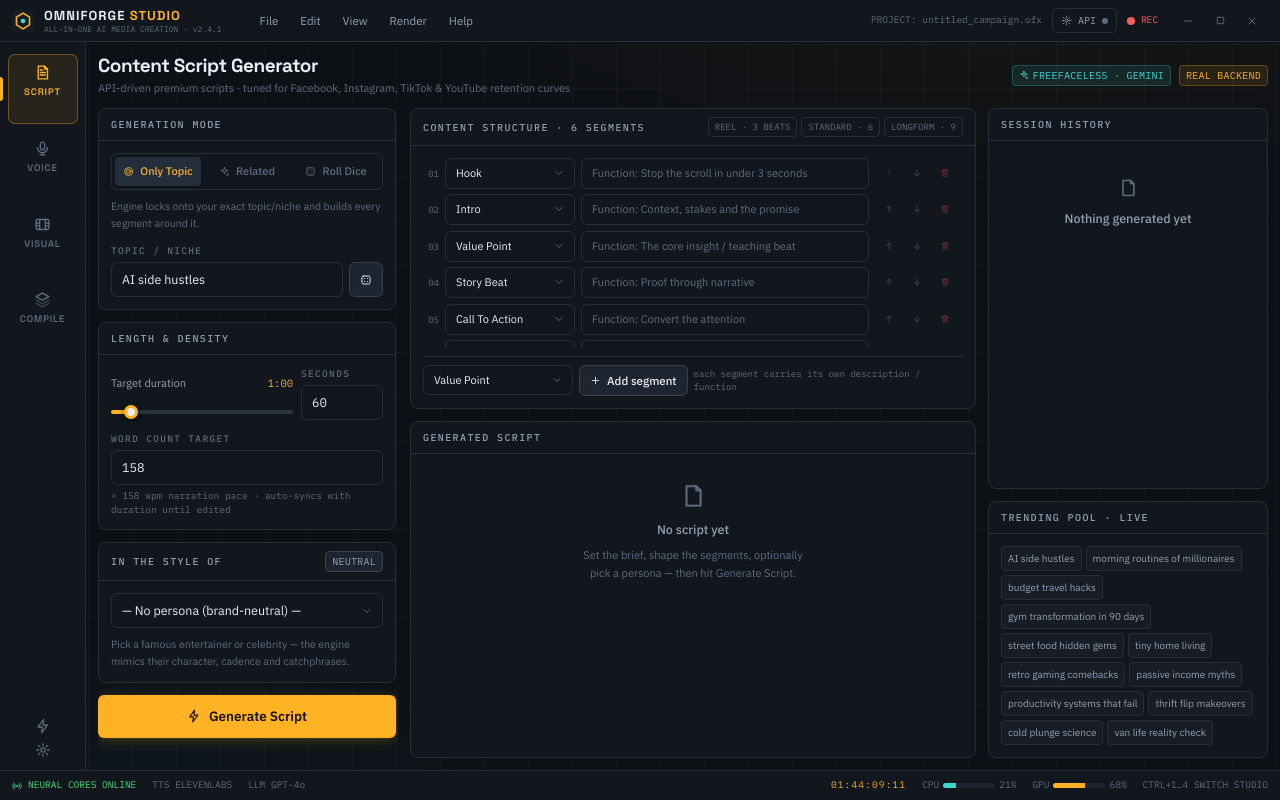
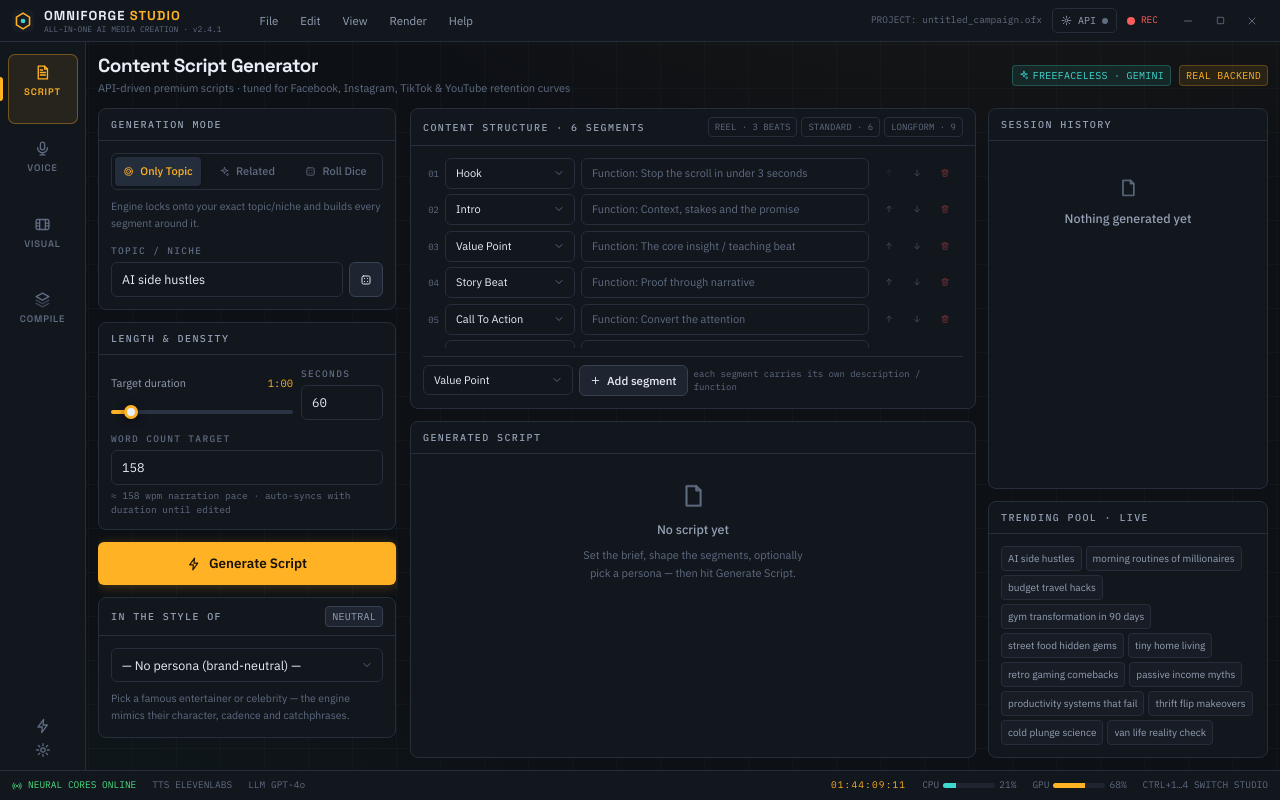
Before and after one commit to thehefusgroup-ai/omniforge-studio, a React (Vite) app: page / in a window 1280 px wide. Built offline with nearby package versions, Linux system fonts and the light colour scheme.

Commit message:
Move script style panel below generate controls

```diff
--- a/src/ScriptStudio.tsx
+++ b/src/ScriptStudio.tsx
@@ -131,8 +131,8 @@ export default function ScriptStudio({ addSource, toast, sendToVoice }: {
             </div>
             <div className="mt-3"><Lbl c="mb-1">Word count target</Lbl><input type="number" className="field font-mono" value={words} min={30} max={2000} step={1} onChange={e => setWordCount(Number(e.target.value))} /><div className="text-[9.5px] font-mono text-dim mt-1">≈ 158 wpm narration pace · auto-syncs with duration until edited</div></div>
           </Panel>
+          <Btn v="amber" s="lg" className="w-full shrink-0" onClick={generate} disabled={busy || segments.length === 0}>{busy ? <Spinner s={14} /> : <IcBolt s={14} />}{busy ? 'Generating with FreeFaceless…' : 'Generate Script'}</Btn>
           <Panel title="IN THE STYLE OF" right={persona ? <Chip t="vio">{persona.kind === 'real' ? 'REAL' : 'FICTION'}</Chip> : <Chip>NEUTRAL</Chip>}><SelWrap><select className="field" value={personaId} onChange={e => patch('personaId', e.target.value)}><option value="">— No persona (brand-neutral) —</option><optgroup label="Real entertainers & celebrities">{PERSONAS.filter(p => p.kind === 'real').map(p => <option key={p.id} value={p.id}>{p.name}</option>)}</optgroup><optgroup label="Fictional personas">{PERSONAS.filter(p => p.kind === 'fictional').map(p => <option key={p.id} value={p.id}>{p.name}</option>)}</optgroup></select></SelWrap><p className="text-[10.5px] text-dim leading-relaxed mt-2 min-h-[30px]">{persona ? persona.vibe + '.' : 'Pick a famous entertainer or celebrity — the engine mimics their character, cadence and catchphrases.'}</p></Panel>
-          <Btn v="amber" s="lg" className="w-full shrink-0" onClick={generate} disabled={busy || segments.length === 0}>{busy ? <Spinner s={14} /> : <IcBolt s={14} />}{busy ? 'Generating with FreeFaceless…' : 'Generate Script'}</Btn>
         </div>
         <div className="flex flex-col gap-3 min-h-0">
           <Panel title={`CONTENT STRUCTURE · ${segments.length} SEGMENTS`} c="shrink-0" right={<div className="flex gap-1">{PRESETS.map(p => <button key={p.label} onClick={() => { patch('segments', p.types.map(t => ({ id: uid(), type: t, note: '' }))); toast(`Structure preset applied: ${p.label.toLowerCase()}`, 'info'); }} className="px-1.5 py-0.5 rounded-[4px] border border-line text-[9px] font-mono text-dim hover:text-amber hover:border-amber/40 transition-colors cursor-pointer">{p.label}</button>)}</div>}>
```
